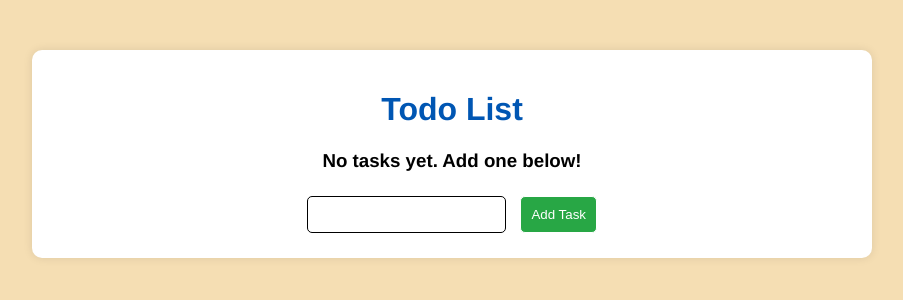
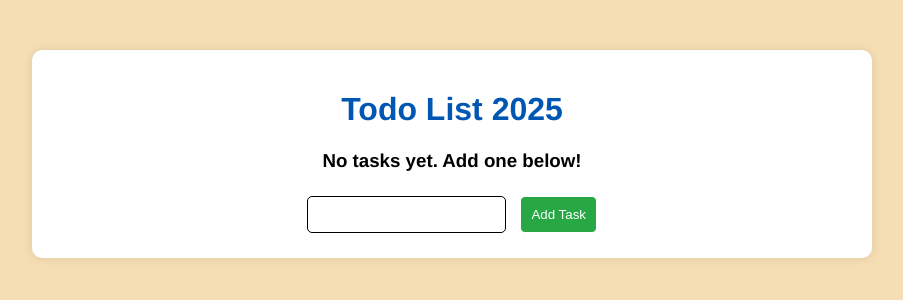
Before and after one commit to mfigueiredo1/todo_app, a Flask app: page / in a window 1280 px wide. Shown: the top 300 px of the page, without its empty margins (188-1091 px from the left). Run offline with Flask 3, Linux system fonts and the light colour scheme; data that the repository does not hold is empty; style sheets or scripts are compiled from the project's sources.

Commit message:
added 2025

```diff
--- a/templates/index.html
+++ b/templates/index.html
@@ -2,7 +2,7 @@
 
 {% block head %}
 
-<title>Figueiredo Todo List App</title>
+<title>Todo List</title>
 
  {% endblock %}
 
@@ -10,7 +10,7 @@
 {% block body %}
 
 <div class="content">
-    <h1>Todo List</h1>
+    <h1>Todo List 2025</h1>
     {% if tasks | length < 1 %}
     <h3>No tasks yet. Add one below!</h3>
     {% else %}
```
